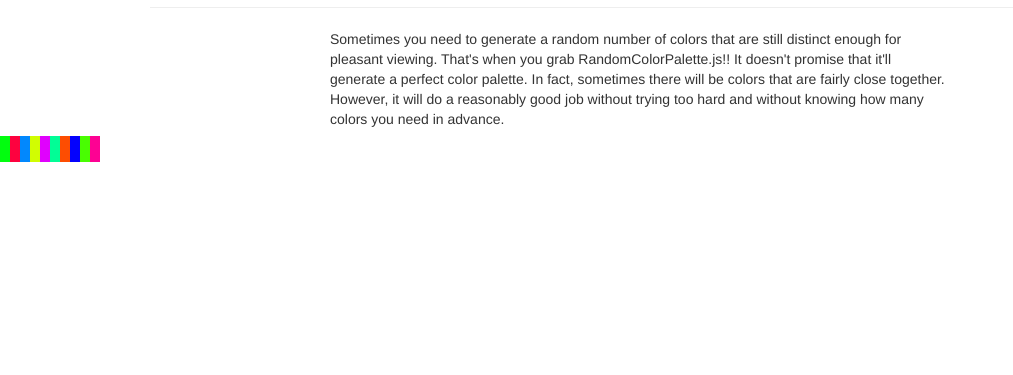
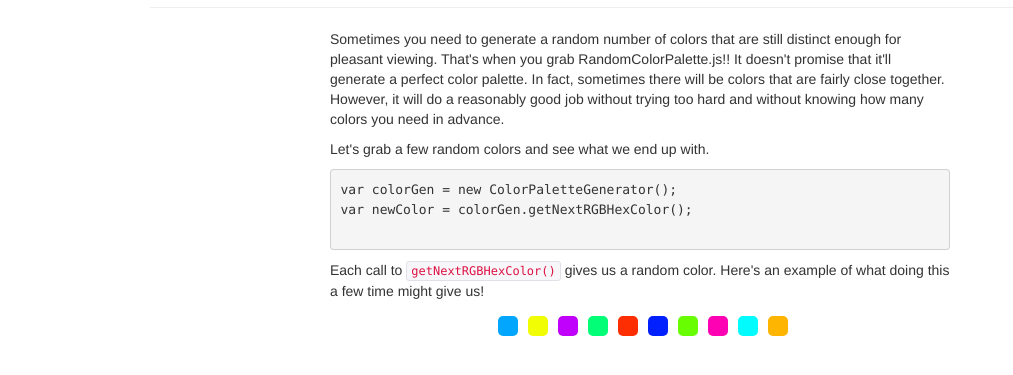
Before and after one commit to MJJoyce/RandomColorPalette, a plain HTML site: page index.html in a window 1280 px wide. Shown: the part 73-448 px from the top of the page, without its empty margins (0-1013 px from the left). Drawn offline with nearby package versions, Linux system fonts and the light colour scheme.

Commit message:
Adds first example section/explanation/demo

```diff
--- a/index.html
+++ b/index.html
@@ -1,6 +1,7 @@
 <html>
 	<head>
 		<link rel="stylesheet" type="text/css" href="css/bootstrap.min.css" />
+		<link rel="stylesheet" type="text/css" href="css/main.css" />
 		</head>
 	<body>
 		<div class="container">
@@ -26,6 +27,26 @@
 						</p>
 					</div>
 				</div>
+				<div class="row">
+					<div class="span8 offset2">
+					<p>
+					Let's grab a few random colors and see what we end up with.
+					</p>
+					<pre>
+var colorGen = new ColorPaletteGenerator();
+var newColor = colorGen.getNextRGBHexColor();
+					</pre>
+					<p>
+					Each call to <code>getNextRGBHexColor()</code> gives us a random color. Here's an
+					example of what doing this a few time might give us!
+					</p>
+					</div>
+				</div>
+				<div class="row">
+					<center>
+						<div id="basicExample"></div>
+					</center>
+				</div>
 			</div>
 		</div>
 		</div>
@@ -38,20 +59,18 @@
 		<script type="text/javascript">
 			$(document).ready(function() {
 				var clrGen = new ColorPaletteGenerator();
-			clrGen.setSaturation(0.99);
-			clrGen.setValue(0.99);
 
-			var divFiller = "";
+				clrGen.setHue(0.9387314496561885);
+				console.log(clrGen.getHue());
 
+				// Generate the basic example color pills!!
+				var basicExample = "<ul id='basicList'>";
 				for (var i = 0; i < 10; i++) {
 					var newRGB = clrGen.getNextRGBHexColor();
-				divFiller += "<span style='background-color:#" + newRGB +"; padding:5px; width:10px;'></span>";
-				//var divFiller = "<span style='background-color:#" + newRGB[0] + "" + newRGB[1] + "" + newRGB[2] +"; padding:5px;'></span>";
-				//var divFiller = "<div>" + newRGB[0] + "</div>";
-				//divFiller += "<div>" + newRGB[1] + "</div>";
-				//divFiller += "<div>" + newRGB[2] + "</div>";
+					basicExample += "<li><span class='colorPill' style='background-color:#" + newRGB +";'></span></li>";
 				}
-			$('#colorTest').html(divFiller);
+				basicExample += "</ul>";
+				$('#basicExample').html(basicExample);
 			});
 		</script>
 <div id="colorTest"></div>
```
Lines whose indentation alone changed are shown as unchanged.
